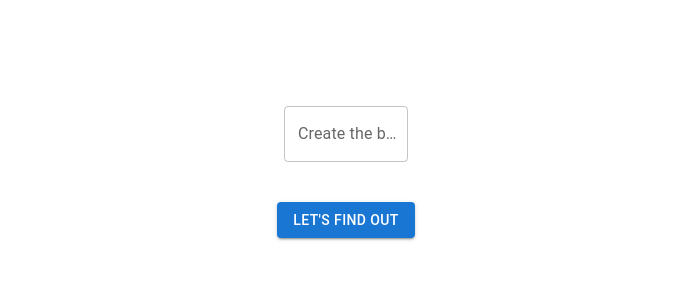
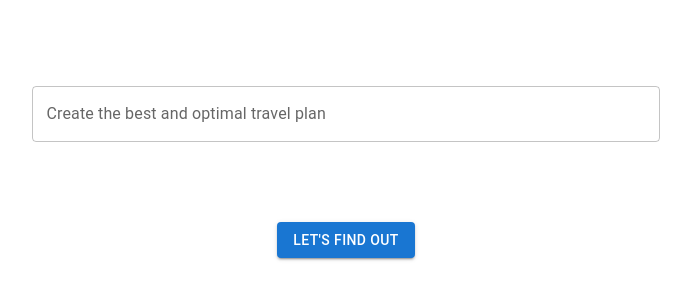
Before and after one commit to VietRocHack/TripPlanner-frontend, a React (Vite) app: page / in a window 1280 px wide. Shown: the part 260-560 px from the top of the page, without its empty margins (294-985 px from the left). Built offline with nearby package versions, Linux system fonts and the light colour scheme.

Commit message:
Hoang Le: update HomeScreen

```diff
--- a/src/pages/HomeScreen/HomeScreen.tsx
+++ b/src/pages/HomeScreen/HomeScreen.tsx
@@ -17,12 +17,20 @@ const HomeScreen: React.FC = () => {
 
     return (
         <Box
+            component="section"
             sx={{
                 display: 'flex',
                 flexDirection: 'column',
                 alignItems: 'center',
                 justifyContent: 'center',
-                height: '100vh'
+                height: '100vh',
+                width: "70vw",
+                margin: 0,
+                padding: 0,
+                boxSizing: 'border-box',
+                '@media (max-width: 600px)': {
+                    padding: '0 10px',
+                },
             }}
         >
             {loading ? (
@@ -30,7 +38,7 @@ const HomeScreen: React.FC = () => {
             ) : (
                 <>
                     <TextField
-                        sx={{ width: '50%', marginBottom: 5 }}
+                        sx={{ width: '70%', marginBottom: 10 }}
                         label="Create the best and optimal travel plan"
                         id="search-bar"
                     />
```
